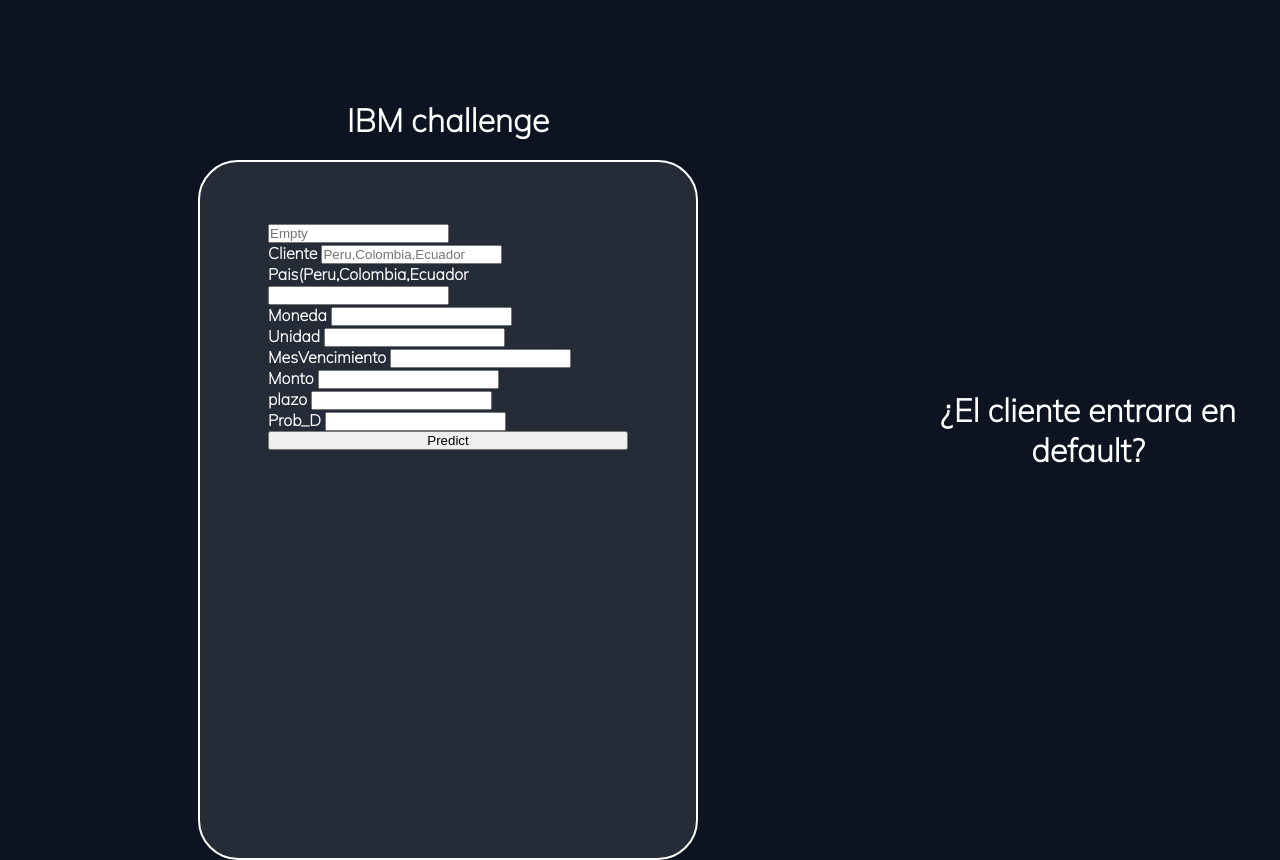
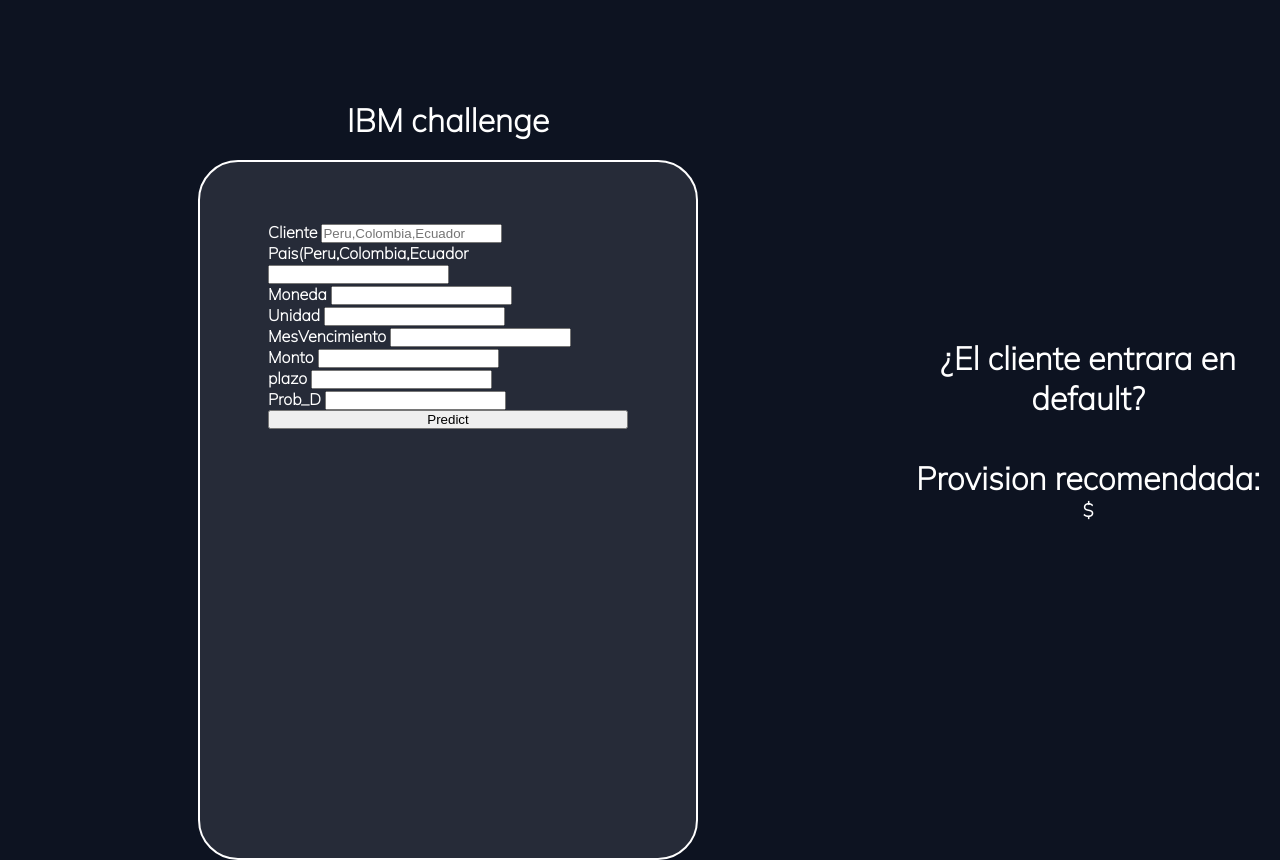
Before and after one commit to Nicolascoding27/HackatonIBMmachinelearning, a Flask app: page / in a window 1280 px wide. Run offline with Flask 2, Linux system fonts and the light colour scheme.

Commit message:
final version 3

```diff
--- a/app.py
+++ b/app.py
@@ -37,6 +37,7 @@
         if(form.MesVencimiento.data == None):
           python_object = []
         else:
+          form.Unnamed=1
           python_object = [form.Unnamed.data,form.Cliente.data, form.Pais.data,form.Moneda.data,form.Unidad.data,
             form.MesVencimiento.data,form.Monto.data, form.plazo.data,float(form.Prob_D.data)]
         #Transform python objects to  Json
@@ -72,4 +73,5 @@
         else:
           respuesta="Es probable que no entre en default"
         form.abc = respuesta # this returns the response back to the front page
+        form.ammount=form.Prob_D.data*form.Monto.data
         return render_template('index.html', form=form)
--- a/forms.py
+++ b/forms.py
@@ -17,3 +17,4 @@
     Prob_D = DecimalField('Prob_D')
     submit = SubmitField('Predict')
     abc = "" # this variable is used to send information back to the front page
+    ammount=""
--- a/templates/index.html
+++ b/templates/index.html
@@ -149,10 +149,10 @@
             <h1>IBM challenge</h1>
 
             <div class="login__container">
-                <div class="form-field">
-                    <!-- <input id="Unamed" class="input_login" type="text" placeholder="Leave_Empty"> -->
+                <!-- <div class="form-field">
+                    <input id="Unamed" class="input_login" type="text" placeholder="Leave_Empty">
                  {{ form.Unnamed(placeholder="Empty") }}
-                </div>
+                </div> -->
                 <div class="form-field">
                     <!-- <input id="Cliente" class="input_login" type="text" placeholder="Cliente"> -->
                 {{ form.Cliente.label }} {{ form.Cliente(size=20,placeholder="Peru,Colombia,Ecuador") }}
@@ -191,7 +191,9 @@
 
         <div class="position">
             <h1>¿El cliente entrara en default?</h1>
-            <h3 id="b">{{ form.abc }}</h3>
+            <h3 id="b">{{ form.abc }}</h3><br><br>
+            <h1>Provision recomendada:</h1>
+            <h3 id="b">${{ form.ammount}}</h3>
         </div>
     </div>
 
```
